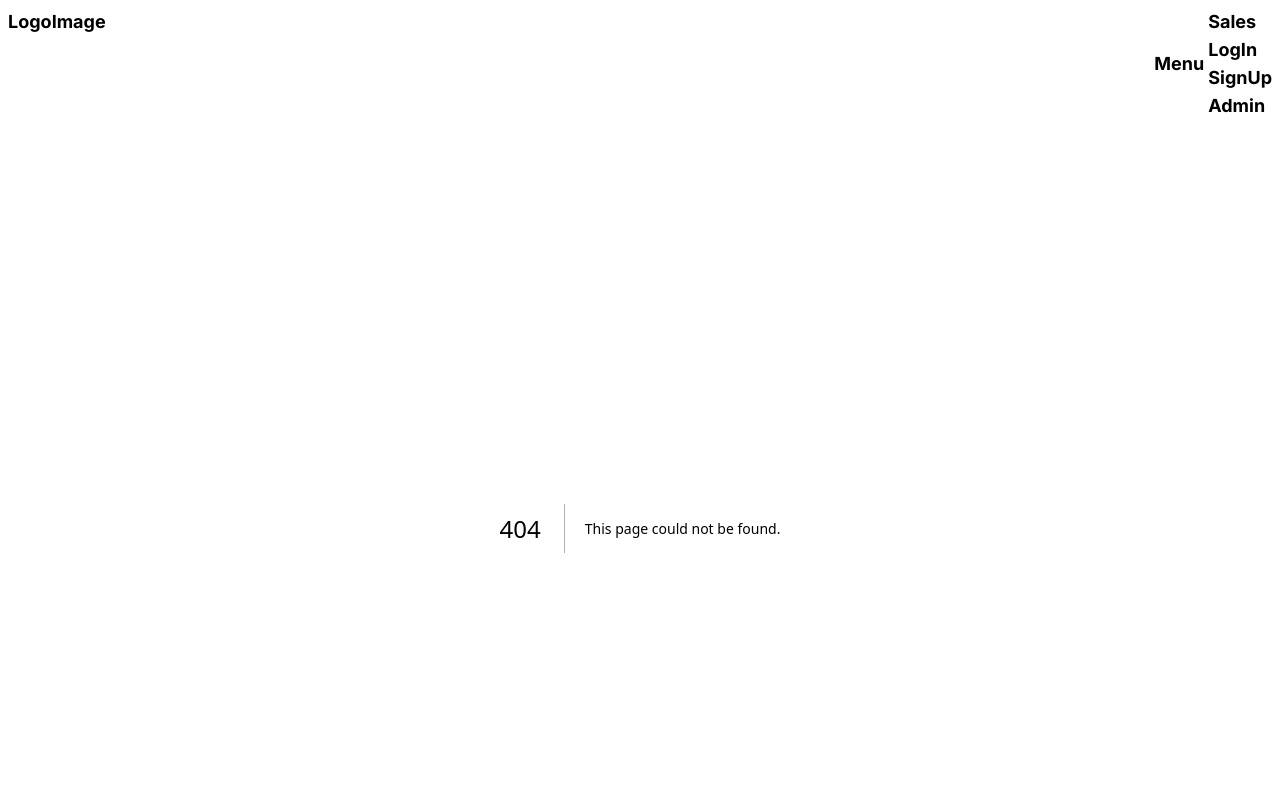
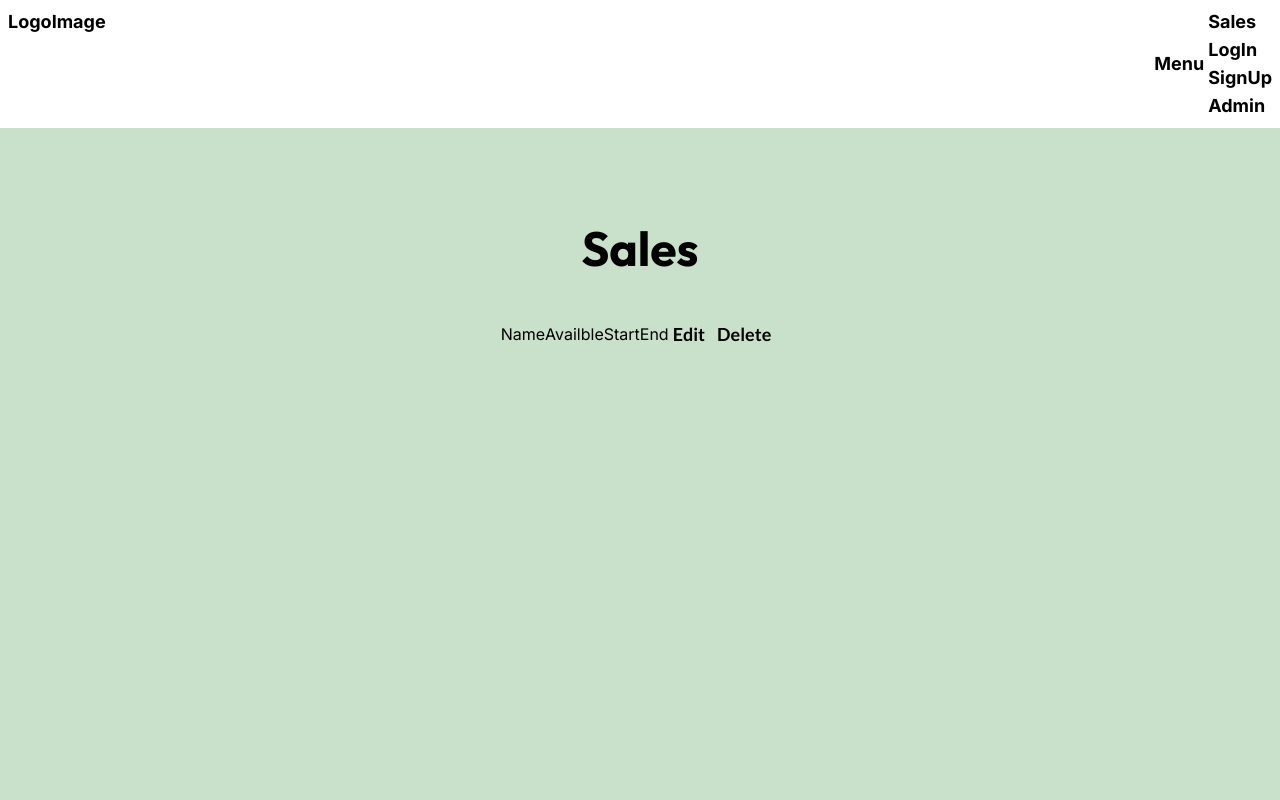
Before and after one commit to BomingYu/shop-frontend, a Next.js app: page /admin/sale in a window 1280 px wide. Before the commit this address had no page. Shown: the top 800 px of the page. Built offline with nearby package versions, Linux system fonts and the light colour scheme.

Commit message:
SaleManagementStart

```diff
--- a/src/Components/Admin/AdminProductCard.jsx
+++ b/src/Components/Admin/AdminProductCard.jsx
@@ -61,7 +61,7 @@ export default function AdminProductCard({ id , imagePath, name, description })
         </div>
 
         <div className="flex items-center space-x-5 m-3">
-          <button className="bg-gray-300 dark:bg-gray-700 text-gray-800 dark:text-gray-200 p-2 text-lg font-bold rounded-full font-bodyFont" onClick={handleUpdateProduct}>
+          <button className="bg-gray-400 dark:bg-gray-700 text-gray-800 dark:text-gray-200 p-2 text-lg font-bold rounded-full font-bodyFont" onClick={handleUpdateProduct}>
             Edit
           </button>
           <button className="bg-red-700 text-lg font-bold font-bodyFont p-2 rounded-full" onClick={handleDeleteProduct}>
--- /dev/null
+++ b/src/Components/Admin/saleComponents/AdminSaleCard.jsx
@@ -0,0 +1,56 @@
+"use client";
+
+import { useState } from "react";
+
+export default function AdminSaleCard() {
+  const [isEdit, setIsEdit] = useState(false);
+
+  return (
+    <ul className="flex items-center">
+      <li className="lg:text-2xl md:text-sm sm:text-sm">
+        {isEdit ? <input type="text" /> : "Name"}
+      </li>
+      <li className="lg:text-2xl md:text-sm sm:text-sm">
+        {isEdit ? <input type="text" /> : "Availble"}
+      </li>
+      <li className="lg:text-2xl md:text-sm sm:text-sm">
+        {isEdit ? <input type="date" /> : "Start"}
+      </li>
+      <li className="lg:text-2xl md:text-sm sm:text-sm">
+        {isEdit ? <input type="date" /> : "End"}
+      </li>
+      {isEdit ? (
+        <li className="lg:text-2xl md:text-sm sm:text-sm flex flex-col space-y-3">
+          <button className="bg-amber-500 text-lg font-bold font-bodyFont p-1 rounded-full">
+            Save
+          </button>
+          <button
+            className="bg-gray-700 text-gray-200 text-lg font-bold font-bodyFont p-1 rounded-full"
+            onClick={() => {
+              setIsEdit(!isEdit);
+            }}
+          >
+            X
+          </button>
+        </li>
+      ) : (
+        <li className="lg:text-2xl md:text-sm sm:text-sm">
+          <button
+            className="bg-gray-400 dark:bg-gray-700 text-gray-800 dark:text-gray-200 p-1 text-lg font-bold rounded-full font-bodyFont"
+            onClick={() => {
+              setIsEdit(!isEdit);
+            }}
+          >
+            Edit
+          </button>
+        </li>
+      )}
+
+      <li className="lg:text-2xl md:text-sm sm:text-sm">
+        <button className="bg-red-700 text-lg font-bold font-bodyFont p-2 rounded-full">
+          Delete
+        </button>
+      </li>
+    </ul>
+  );
+}
--- a/src/app/admin/page.jsx
+++ b/src/app/admin/page.jsx
@@ -6,7 +6,7 @@ export default function Page() {
       <div className="flex flex-col space-y-10 items-center ">
         <h1 className="font-tagFont text-5xl font-bold">Admin Page</h1>
         <Link href="/admin/product" className="bg-amber-400 dark:bg-yellow-700 dark:text-gray-300 p-3 rounded-full text-xl font-semibold font-tagFont">Product Management</Link>
-        <Link href="#" className="bg-amber-400 dark:bg-yellow-700 dark:text-gray-300 p-3 rounded-full text-xl font-semibold font-tagFont">Sales Management</Link>
+        <Link href="/admin/sale" className="bg-amber-400 dark:bg-yellow-700 dark:text-gray-300 p-3 rounded-full text-xl font-semibold font-tagFont">Sales Management</Link>
         <Link href="#" className="bg-amber-400 dark:bg-yellow-700 dark:text-gray-300 p-3 rounded-full text-xl font-semibold font-tagFont">Customer Management</Link>
         <Link href="#" className="bg-amber-400 dark:bg-yellow-700 dark:text-gray-300 p-3 rounded-full text-xl font-semibold font-tagFont">Order Management</Link>
       </div>
--- /dev/null
+++ b/src/app/admin/sale/page.jsx
@@ -0,0 +1,13 @@
+import AdminSaleCard from "@/Components/Admin/saleComponents/AdminSaleCard";
+import Link from "next/link";
+
+export default function Page() {
+  return (
+    <main className="flex min-h-screen flex-col items-center justify-between p-24 bg-lightRGBA dark:bg-darkRGBA">
+      <div className="flex flex-col space-y-10 items-center ">
+        <h1 className="font-tagFont text-5xl font-bold">Sales</h1>
+        <AdminSaleCard />
+      </div>
+    </main>
+  );
+}
--- a/tailwind.config.js
+++ b/tailwind.config.js
@@ -12,15 +12,15 @@ module.exports = {
         "gradient-conic":
           "conic-gradient(from 180deg at 50% 50%, var(--tw-gradient-stops))",
       },
-      fontFamily:{
-        navBarFont:["Josefin Sans"],
-        tagFont:["Outfit"],
-        bodyFont:["Lato"]
+      fontFamily: {
+        navBarFont: ["Josefin Sans"],
+        tagFont: ["Outfit"],
+        bodyFont: ["Lato"],
       },
-      colors:{
-        'darkRGBA':'rgba(26, 144, 102, 0.8)',
-        'lightRGBA':'rgba(176, 209, 178, 0.68)'
-      }
+      colors: {
+        darkRGBA: "rgba(26, 144, 102, 0.8)",
+        lightRGBA: "rgba(176, 209, 178, 0.68)",
+      },
     },
   },
   plugins: [],
```
